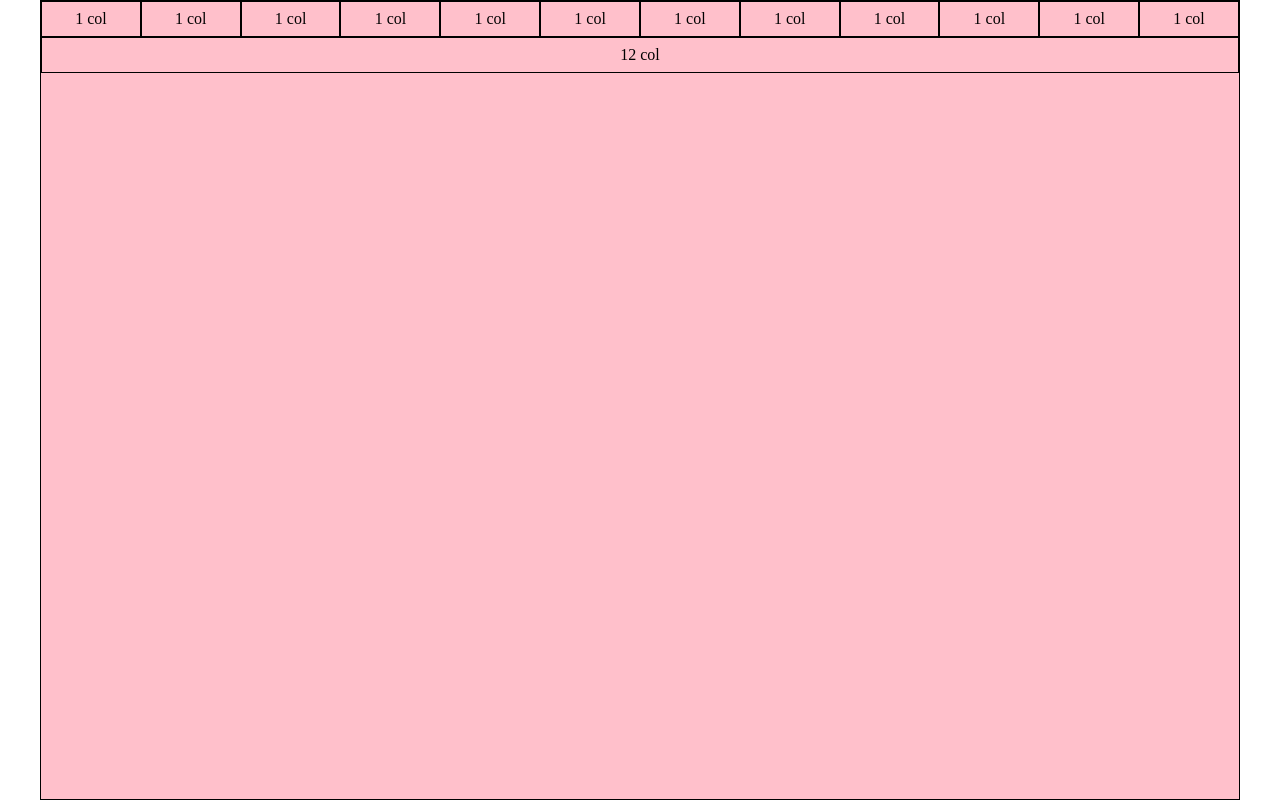
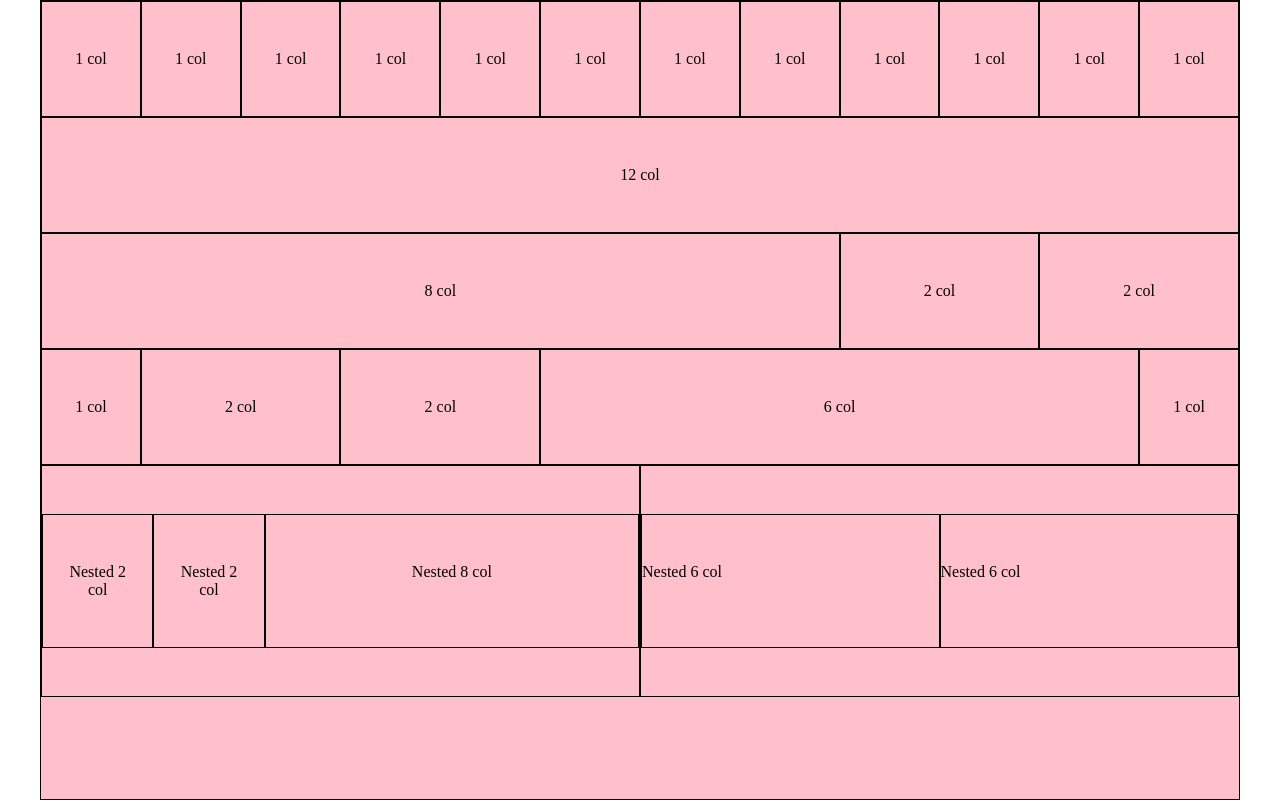
Before and after one commit to Alessia9802/html-css-12bool, a plain HTML site: page index.html in a window 1280 px wide. Drawn offline with Linux system fonts and the light colour scheme.

Commit message:
col nested

```diff
--- a/framework_12bool.css
+++ b/framework_12bool.css
@@ -38,6 +38,10 @@
   width: calc((100% / 12) * 2);
 }
 
+.col_2_nested {
+  width: calc((100% / 6) * 2);
+}
+
 .col_3 {
   width: calc((100% / 12) * 3);
 }
@@ -54,12 +58,21 @@
   width: 50%;
 }
 
+.col_6_nested {
+  width: 50%;
+  display: flex;
+}
+
 .col_7 {
   width: calc((100% / 12) * 7);
 }
 
 .col_8 {
   width: calc((100% / 12) * 8);
+}
+
+.col_8_nested {
+  width: calc((100% / 6) * 8);
 }
 
 .col_9 {
--- a/index.html
+++ b/index.html
@@ -27,6 +27,29 @@
       <div class="row">
         <div class="col_12">12 col</div>
       </div>
+      <div class="row">
+        <div class="col_8">8 col</div>
+        <div class="col_2">2 col</div>
+        <div class="col_2">2 col</div>
+      </div>
+      <div class="row">
+        <div class="col_1">1 col</div>
+        <div class="col_2">2 col</div>
+        <div class="col_2">2 col</div>
+        <div class="col_6">6 col</div>
+        <div class="col_1">1 col</div>
+      </div>
+      <div class="row">
+        <div class="col_6_nested">
+          <div class="col_2_nested">Nested 2 col</div>
+          <div class="col_2_nested">Nested 2 col</div>
+          <div class="col_8_nested">Nested 8 col</div>
+        </div>
+        <div class="col_6_nested">
+          <div class="col_6_nested">Nested 6 col</div>
+          <div class="col_6_nested">Nested 6 col</div>
+        </div>
+      </div>
     </div>
   </body>
 </html>
--- a/style.css
+++ b/style.css
@@ -3,12 +3,13 @@
   border: 1px solid black;
 }
 
-.col_1 {
+[class^="col"] {
   border: 1px solid black;
   text-align: center;
+  padding: 3rem 0rem;
 }
 
-.col_12 {
-  border: 1px solid black;
-  text-align: center;
+.col_2_nested {
+  padding-left: 1rem;
+  padding-right: 1rem;
 }
```
